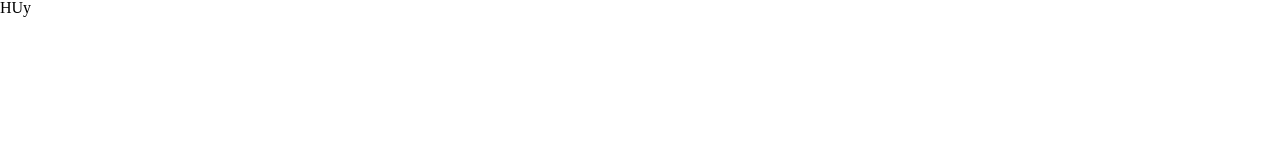
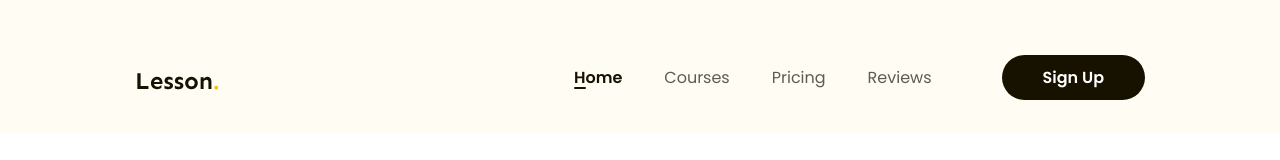
Before and after one commit to Delunsss2345/project-02-h1c, a plain HTML site: page index.html in a window 1280 px wide. Shown: the top 160 px of the page. Drawn offline with Linux system fonts and the light colour scheme.

Commit message:
Up header

```diff
--- a/asset/css/main.css
+++ b/asset/css/main.css
@@ -0,0 +1,92 @@
+* {
+  box-sizing: border-box;
+}
+html {
+  font-size: 62.5%;
+}
+body {
+  font-size: 1.6rem;
+  font-family: "Poppins", sans-serif;
+}
+.content {
+  max-width: calc(100% - 270px);
+  width: 1170px;
+  margin-left: auto;
+  margin-right: auto;
+}
+/* Commit */
+a {
+  text-decoration: none;
+}
+.btn {
+  padding: 12px 24px;
+  font-size: 1.4rem;
+  color: #ffffff;
+  border-radius: 999px;
+  background-color: #171100;
+}
+.header.fixed{
+    position: sticky;
+    top:-32px;
+}
+/* ####HEADER### */
+.header {
+  background-color: #fffcf4;
+}
+.navbar {
+  padding-top: 64px;
+  padding-bottom: 32px;
+}
+.header .navbar {
+  display: flex;
+}
+.nav {
+  margin-left: auto;
+}
+.nav ul {
+  display: flex;
+}
+.nav li {
+  padding: 0 21px;
+}
+.nav li:hover > a:not(.font) {
+    color: #333;
+    font-weight: 600;
+}
+.nav li > a {
+  color: #5f5b53;
+  font-size: 16px;
+  font-weight: 400;
+  line-height: 28px;
+  letter-spacing: 0em;
+  text-align: center;
+}
+
+.navbar li .font {
+  position: relative;
+  font-weight: 600;
+  letter-spacing: 0em;
+  text-align: center;
+  color: #171100;
+}
+.navbar li .font::before {
+  position: absolute;
+  content: "";
+  width: 12px;
+  height: 2px;
+  border-radius: 1px;
+  background-color: #171100;
+  bottom: 0;
+}
+.btn-header {
+  padding: 11px 41px;
+  font-size: 1.6rem;
+  font-weight: 600;
+  line-height: 28px;
+  letter-spacing: 0em;
+  text-align: center;
+  margin-left: 49px;
+}
+.btn-header:hover {
+    opacity: 0.6;
+}
--- a/index.html
+++ b/index.html
@@ -1,17 +1,46 @@
 <!DOCTYPE html>
 <html lang="en">
-<head>
-    <meta charset="UTF-8">
-    <meta name="viewport" content="width=device-width, initial-scale=1.0">
+  <head>
+    <meta charset="UTF-8" />
+    <meta name="viewport" content="width=device-width, initial-scale=1.0" />
     <title>Website</title>
-    <link rel="stylesheet" href="./asset/css/reset.css">
-    <link rel="stylesheet" href="./asset/css/main.css">
-</head>
-<body>
+    <link rel="stylesheet" href="./asset/css/reset.css" />
+    <link rel="stylesheet" href="./asset/css/main.css" />
+    <link rel="preconnect" href="https://fonts.googleapis.com" />
+    <!-- Font sen -->
+    <link
+      href="https://fonts.googleapis.com/css2?family=Sen:wght@400;500;700&display=swap"
+      rel="stylesheet"
+    />
+    <!-- Font Poppins -->
+    <link
+      href="https://fonts.googleapis.com/css2?family=Poppins:wght@200;300;400;500;600;700&display=swap"
+      rel="stylesheet"
+    />
+  </head>
+  <body style="height: 5000px">
     <!-- Header -->
-    <header>
-            <p>HUy</p>
+    <header class="header fixed">
+        <div class="content">
+          <div class="navbar">
+              <!-- Logo -->
+             <a href="#"><img src="./asset/img/lesson.svg" alt="Lesson" class="logo"></a>
+              <!-- Nav -->
+              <nav class="nav">
+                  <ul>
+                      <li><a class="font" href="#">Home</a></li>
+                      <li><a href="#!">Courses</a></li>
+                      <li><a href="#!">Pricing</a></li>
+                      <li><a href="#!">Reviews</a></li>
+                  </ul>
+
+              </nav>
+              <!-- Action -->
+             <div class="action">
+              <a href="#!" class="btn btn-header">Sign Up</a>
+             </div>
+          </div>
+        </div>
     </header>
-
-</body>
+  </body>
 </html>
```
Also changed, not shown: asset/img/lesson.svg (added).
